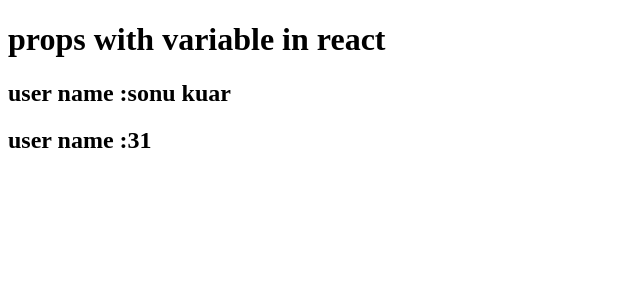
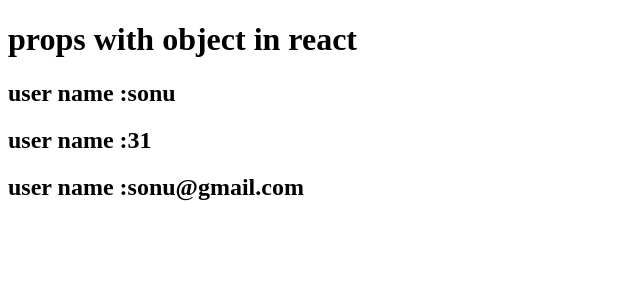
Before and after one commit to Sonukumar201995/React-practice-03, a React (Vite) app: page / in a window 1280 px wide. Shown: the top 300 px of the page, without its empty margins (0-640 px from the left). Built offline with nearby package versions, Linux system fonts and the light colour scheme.

Commit message:
props with object in react

```diff
--- a/src/App.jsx
+++ b/src/App.jsx
@@ -2,13 +2,16 @@
 
 function App()
 {
-  let name="sonu kuar"
-  let age=31
+  const user={
+    name:"sonu",
+    age:31,
+    email:"sonu@gmail.com"
+  }
 
   return(
     <>
-    <h1>props  with variable in react</h1>
-    <User username={name} userage={age}/>
+    <h1>props  with object in react</h1>
+    <User user={user}/>
     </>
   )
 }
--- a/src/User.jsx
+++ b/src/User.jsx
@@ -1,11 +1,12 @@
 
-function User({username,userage})
+function User({user})
 {
     return(
 
         <>
-        <h2>user name :{username}</h2>
-        <h2>user name :{userage}</h2>
+        <h2>user name :{user.name}</h2>
+        <h2>user name :{user.age}</h2>
+        <h2>user name :{user.email}</h2>
         </>
     )
 }
```
